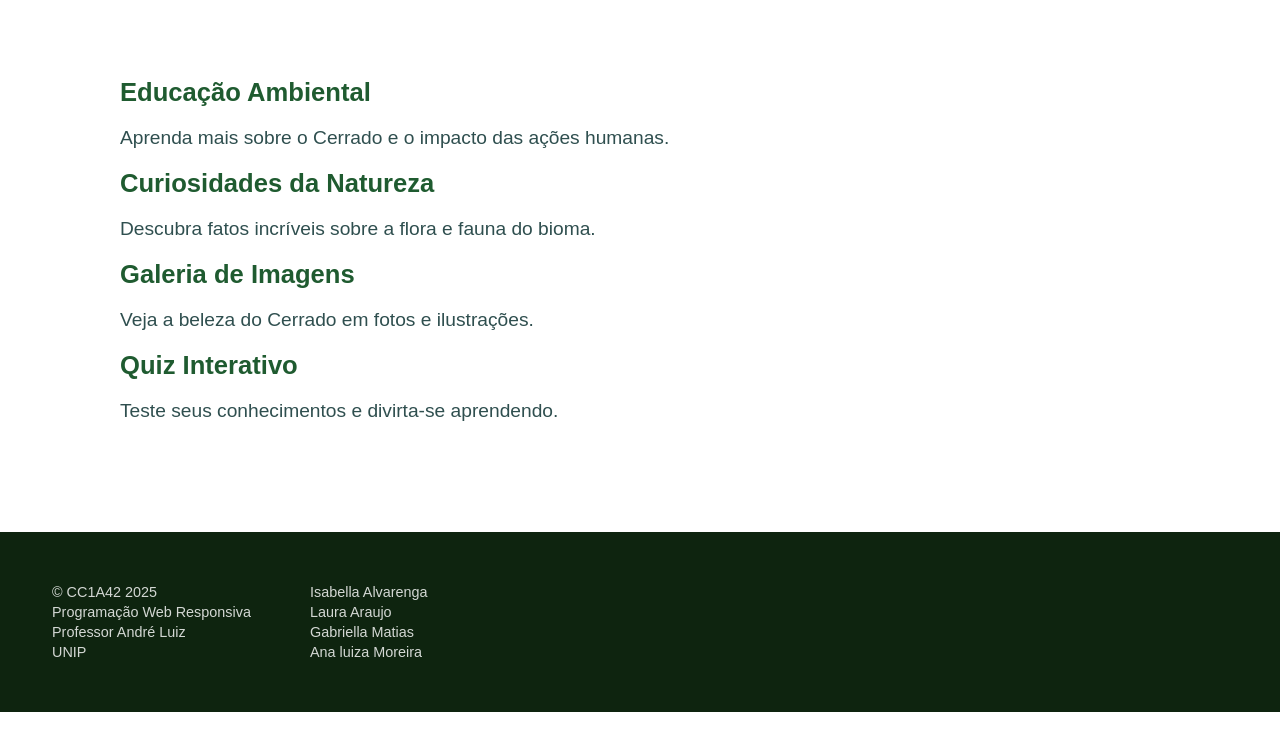
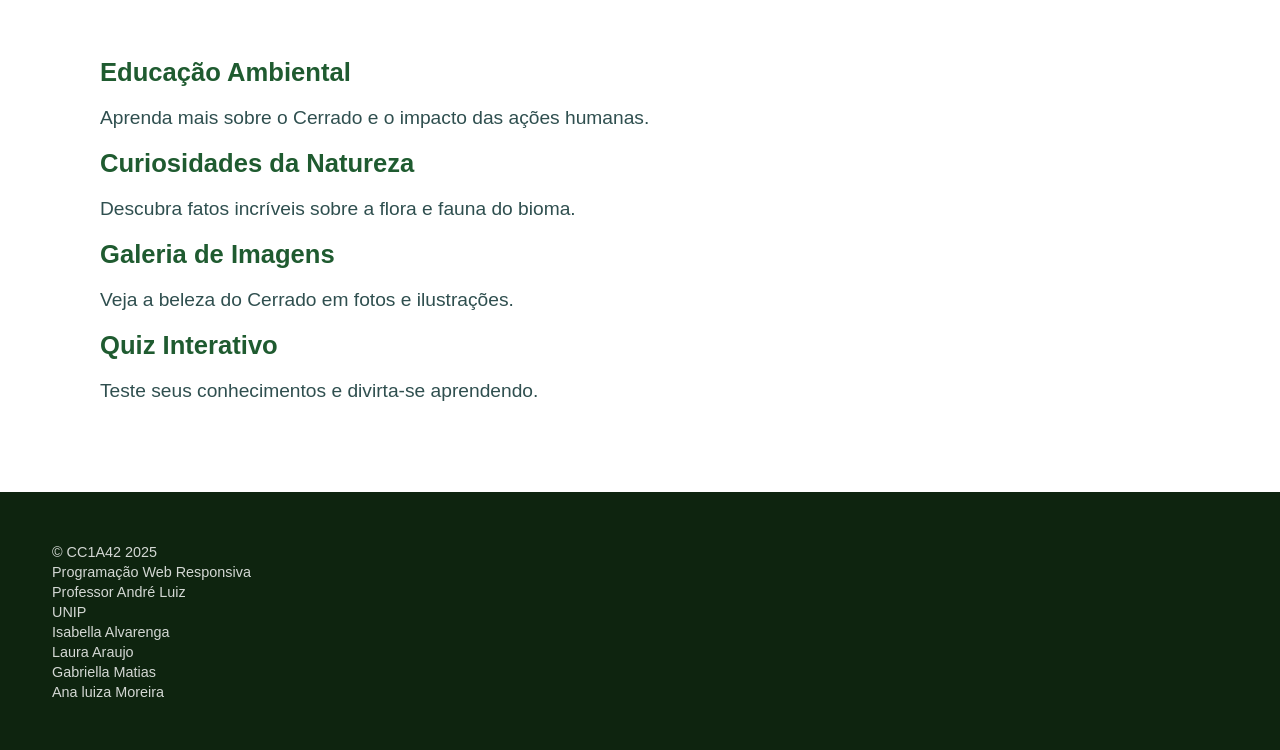
Before and after one commit to alvarenga-io/projeto-cerrado, a plain HTML site: page index.html in a window 1280 px wide. Shown: the part 728-1478 px from the top of the page. Before the commit the page ends 1440 px from the top, so only its background shows below. Drawn offline with nearby package versions, Linux system fonts and the light colour scheme.

Commit message:
Update stylehome.css

```diff
--- a/stylehome.css
+++ b/stylehome.css
@@ -111,7 +111,7 @@ header a {
     background-color: #388E3C;
 }
 .section2 {
-    padding: 90px;
+    padding: 70px;
     padding-right: 0;
 }
 .titulos-home {
@@ -143,6 +143,5 @@ footer li {
 }
 footer ul {
     list-style: none;
-    columns: 2;
     width: 500px;
 }
```
